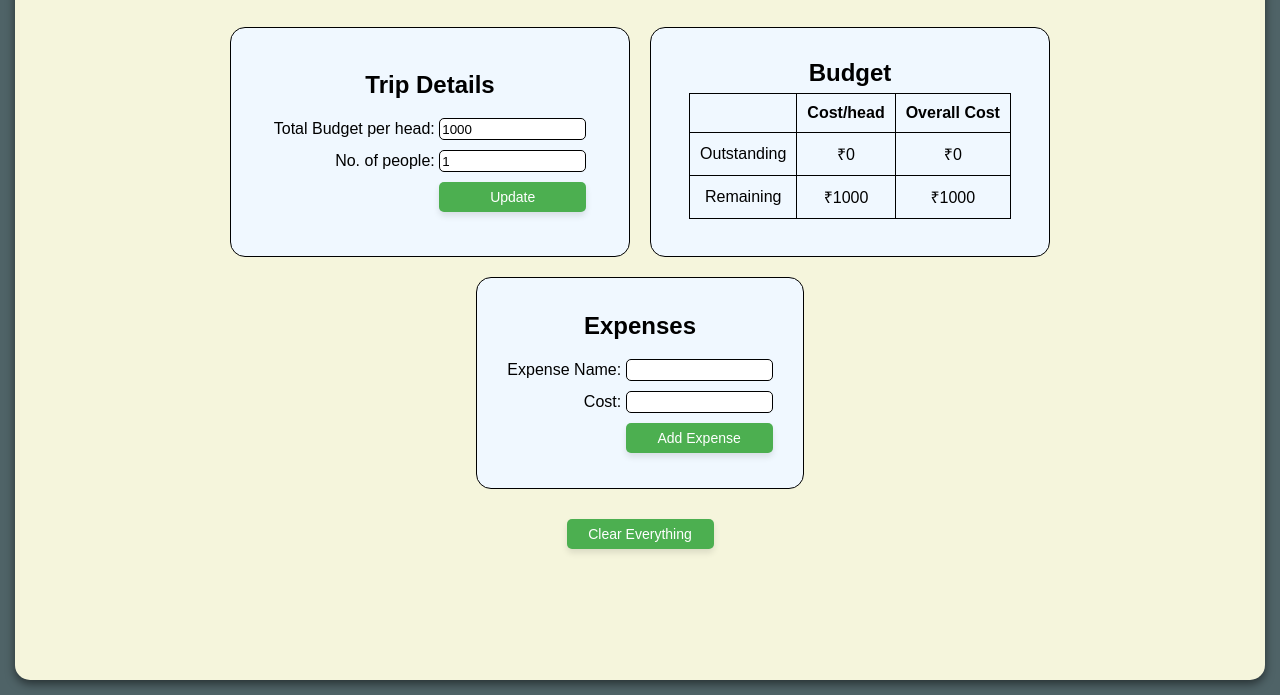
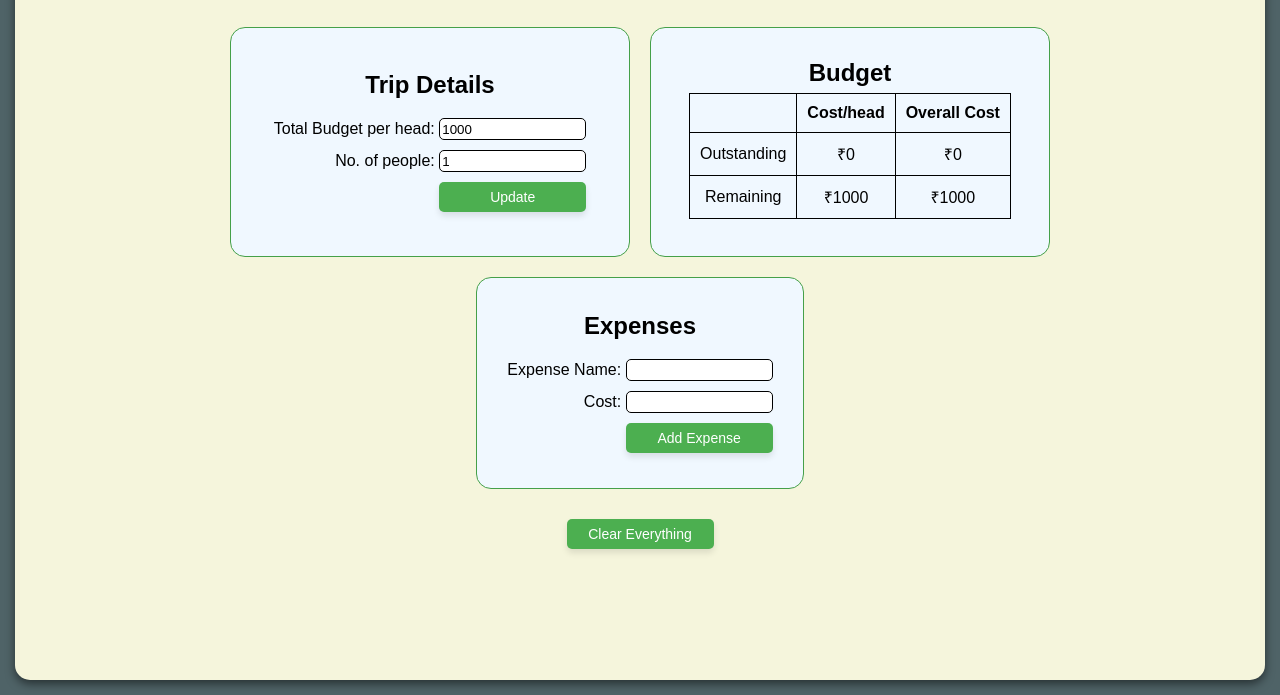
Before and after one commit to sibycr18/Trip-Planner, a plain HTML site: page index.html in a window 1280 px wide. Shown: the part 105-800 px from the top of the page. Drawn offline with nearby package versions, Linux system fonts and the light colour scheme.

Commit message:
changed section border color

```diff
--- a/style.css
+++ b/style.css
@@ -101,7 +101,7 @@ input:focus {
     padding: 30px;
     background-color: aliceblue;
     border-radius: 15px;
-    border: 1px solid black;
+    border: 1px solid #45a049;
 }
 
 h1 {
```
